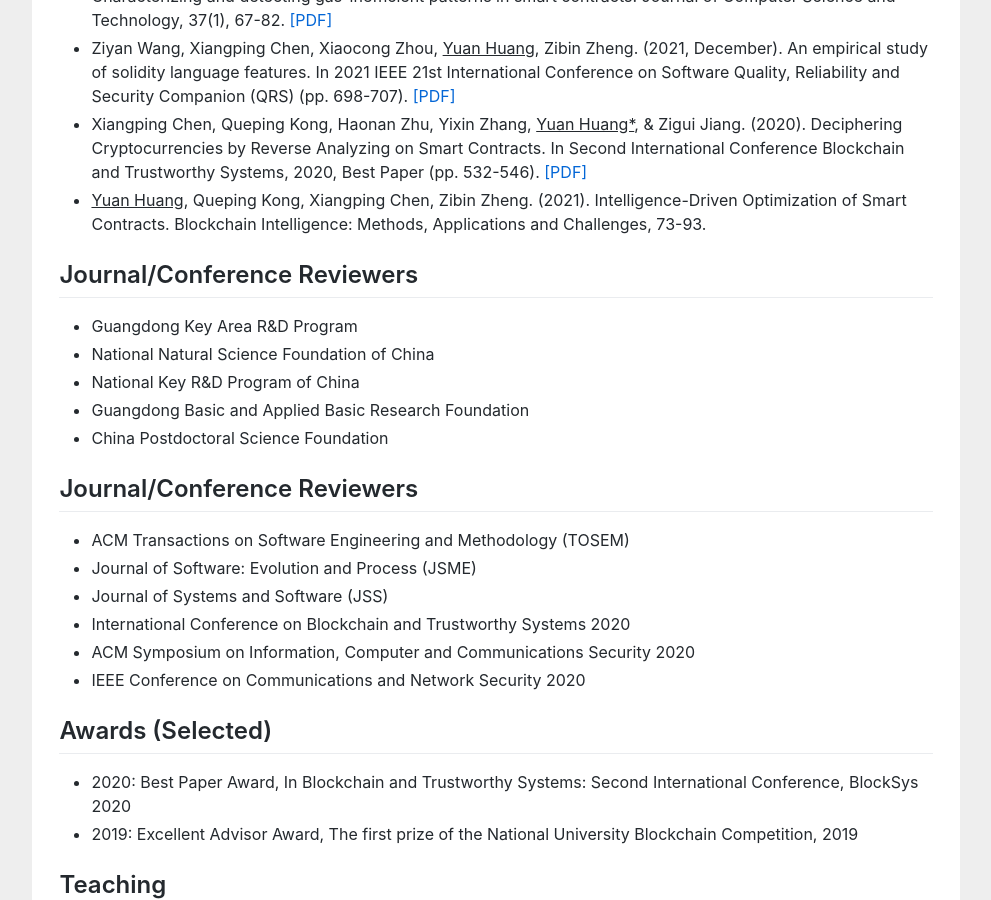
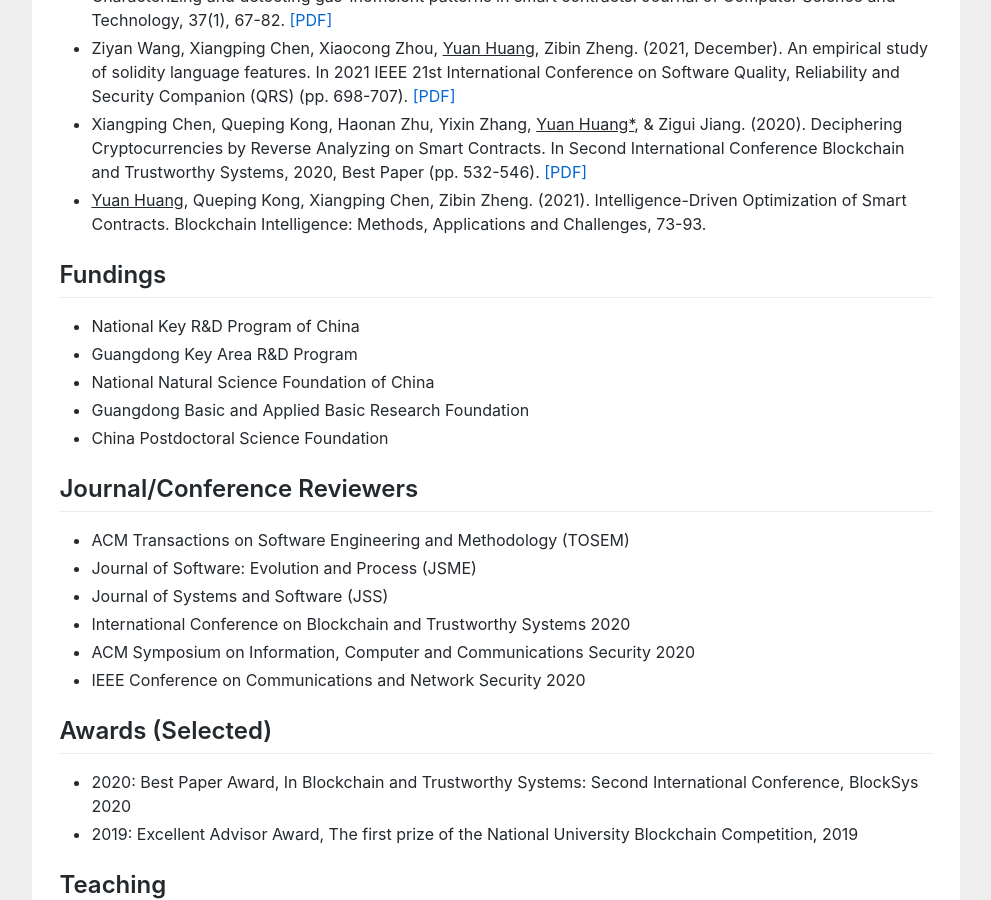
Before and after one commit to huangyuan-hy/huangyuan-hy.github.io, a Jekyll site: the page index.html, which Jekyll copies as it is, in a window 1280 px wide and 900 px high, scrolled down 2299 px. Shown: the whole window, without its empty margins (144-1135 px from the left). Built offline with Jekyll 4.4.1, drawn with Linux system fonts in a browser that asks for light colours.

Commit message:
Update index.html

```diff
--- a/index.html
+++ b/index.html
@@ -124,11 +124,11 @@ gtag('config', 'UA-158965281-1');
 				</ul>
 
 
-				<h2>Journal/Conference Reviewers</h2>
+				<h2>Fundings</h2>
 				<ul>
+					<li>National Key R&D Program of China</li>
 					<li>Guangdong Key Area R&D Program</li>
 					<li>National Natural Science Foundation of China</li>
-					<li>National Key R&D Program of China</li>
 					<li>Guangdong Basic and Applied Basic Research Foundation</li>
 					<li>China Postdoctoral Science Foundation</li>
 
```
